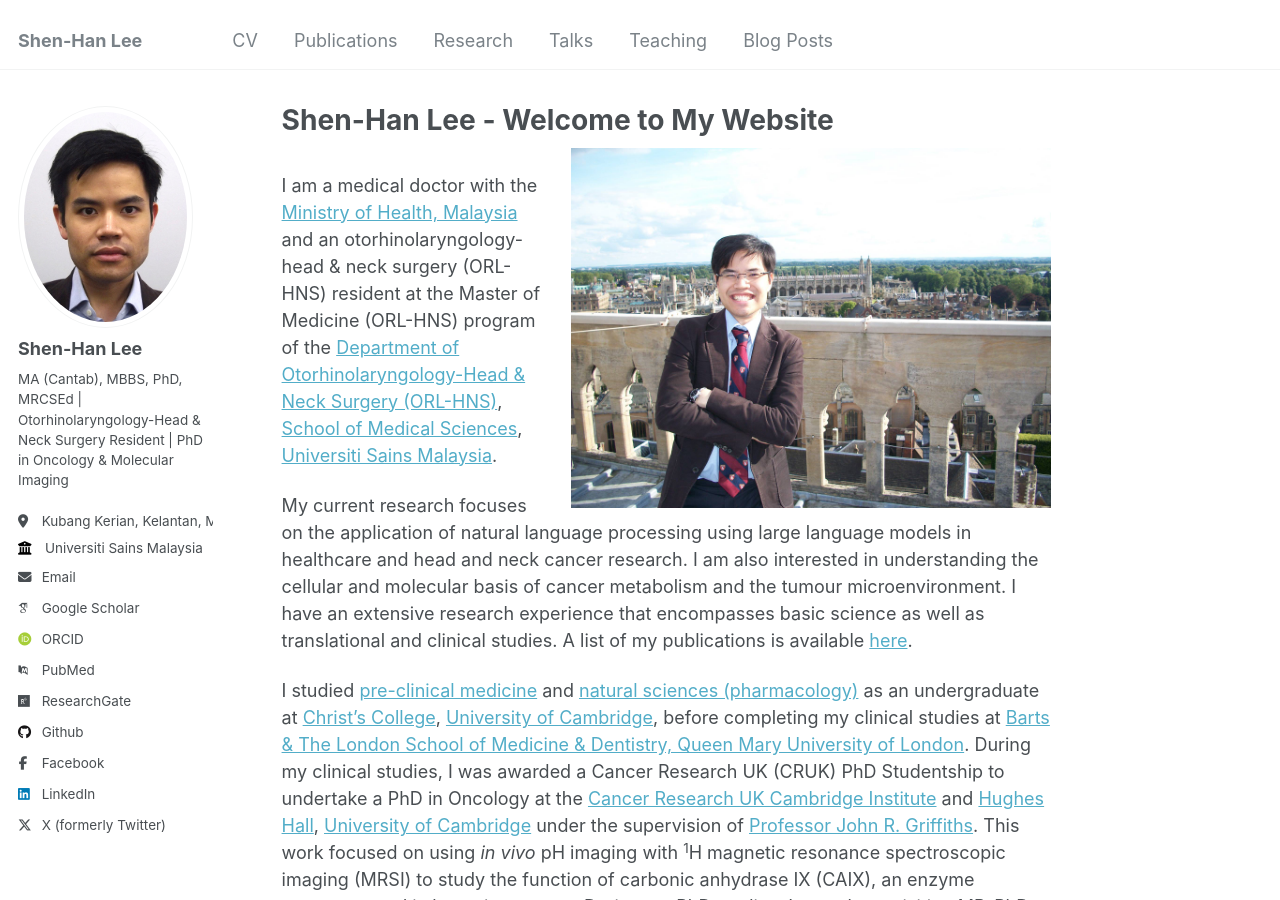
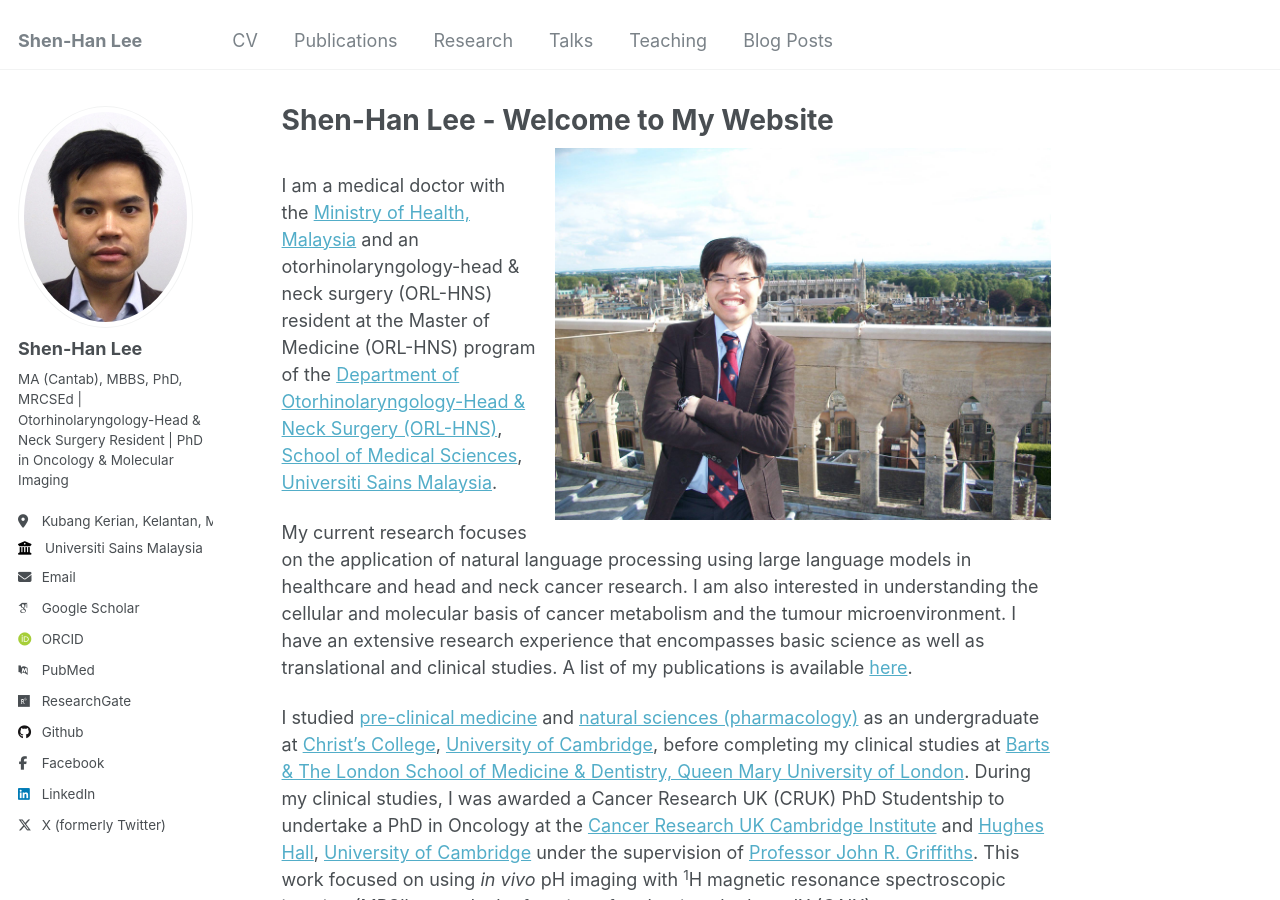
Before and after one commit to shenhanlee/shenhanlee.github.io, a Jekyll site: the page built from _pages/about.md, in a window 1280 px wide and 900 px high. Built offline with Jekyll 4.4.1, drawn with Linux system fonts in a browser that asks for light colours; some web fonts are replaced.

Commit message:
Merge remote-tracking branch 'origin/master'

```diff
--- a/_pages/about.md
+++ b/_pages/about.md
@@ -7,7 +7,7 @@ redirect_from:
   - /about.html
 ---
 
-![St John Chapel Cambridge](images/St John Chapel Cambridge.jpg){: .align-right width="480px"}
+![St John Chapel Cambridge](images/St John Chapel Cambridge.jpg){: .align-right width="496px"}
 
 I am a medical doctor with the [Ministry of Health, Malaysia](https://www.moh.gov.my/) and an otorhinolaryngology-head & neck surgery (ORL-HNS) resident at the Master of Medicine (ORL-HNS) program of the [Department of Otorhinolaryngology-Head & Neck Surgery (ORL-HNS)](https://medic.usm.my/home-orlhns.html), [School of Medical Sciences](https://medic.usm.my/), [Universiti Sains Malaysia](https://www.usm.my/).
 
```
